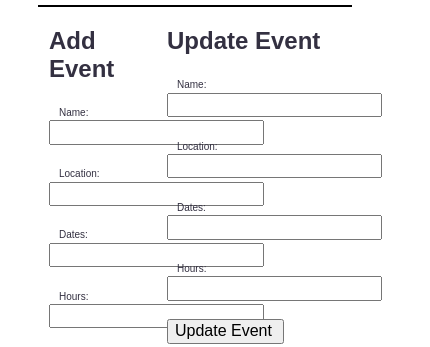
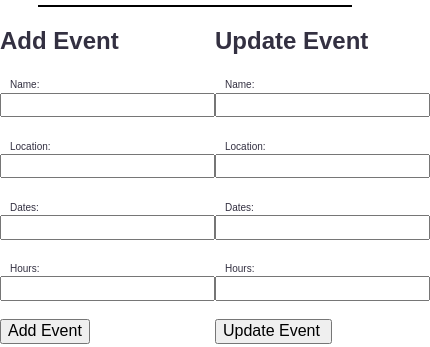
Before and after one commit to paulreigel/paulereigel.github.io, a website: page public/admin.html in a window 390 px wide. Shown: the part 150-497 px from the top of the page, 430 px wide, since content can reach past the window. Drawn offline with nearby package versions, Linux system fonts and the light colour scheme; no server answers.

Commit message:
forms cleanup and home page content admin responsiveness

```diff
--- a/public/admin.html
+++ b/public/admin.html
@@ -95,7 +95,7 @@
             <input type="submit" value="Add Item">
         </form>
     </div>
-    <div class="add-menu">
+    <div class="update-menu">
         <h2>Update Menu Item</h2>
         <form id="menu-form">
             <label for="menu-name">Name:</label>
--- a/public/styles/style.css
+++ b/public/styles/style.css
@@ -301,16 +301,20 @@ span {
 /*add event div*/
 .add-event, .add-menu  {
     font-family: Arial, Helvetica, sans-serif;
-    max-width: 20%;
+    max-width: 100%;
     margin-left: 10%;
 }
 .add-update-container, .add-update-menu {
     display: flex;
     font-family: Arial, Helvetica, sans-serif;
 }
+.add-event form {
+    max-width: 20%; /* Limit the width of the form */
 
-.add-event, .update-event {
-    margin-right: 20px; /* Adjust as needed */
+    flex-direction: column; /* Align items vertically */
+}
+ .update-event, .update-menu {
+    margin-right: 20px;
 }
 .update-event form {
     max-width: 20%; /* Limit the width of the form */
@@ -321,6 +325,11 @@ span {
     font-family: Arial, Helvetica, sans-serif;
     display: flex;
     align-items: center;
+}
+#menu-form {
+    max-width: 20%; /* Limit the width of the form */
+
+    flex-direction: column; /* Align items vertically */
 }
 .delete-button {
    margin-left: auto;
@@ -412,6 +421,21 @@ footer {
     .event-details {
         max-width: 95%;
     }
+    /*ADMIN PAGE RESPONSIVENESS*/
+    @media screen and (max-width: 600px) {
+        .admin-menu,
+        .add-event,
+        .update-event,
+        .add-menu,
+        .add-update-container,
+        .add-update-menu,
+        .event-container,
+        .menu-item-container,
+        #menu-form {
+            width: 100%; /* Adjust width to full width */
+            max-width: none; /* Remove max-width limit */
+            margin-left: 0; /* Remove left margin */
+            padding: 0; /* Remove padding */
+        }
 }
-
-/*////////////////////////////////////////////////////////////////////////////////////////////////////////////////////*/
+}
```
Also changed, not shown: api-routes-events.js (+5 -10 lines), public/home.html (+4 -2 lines).
